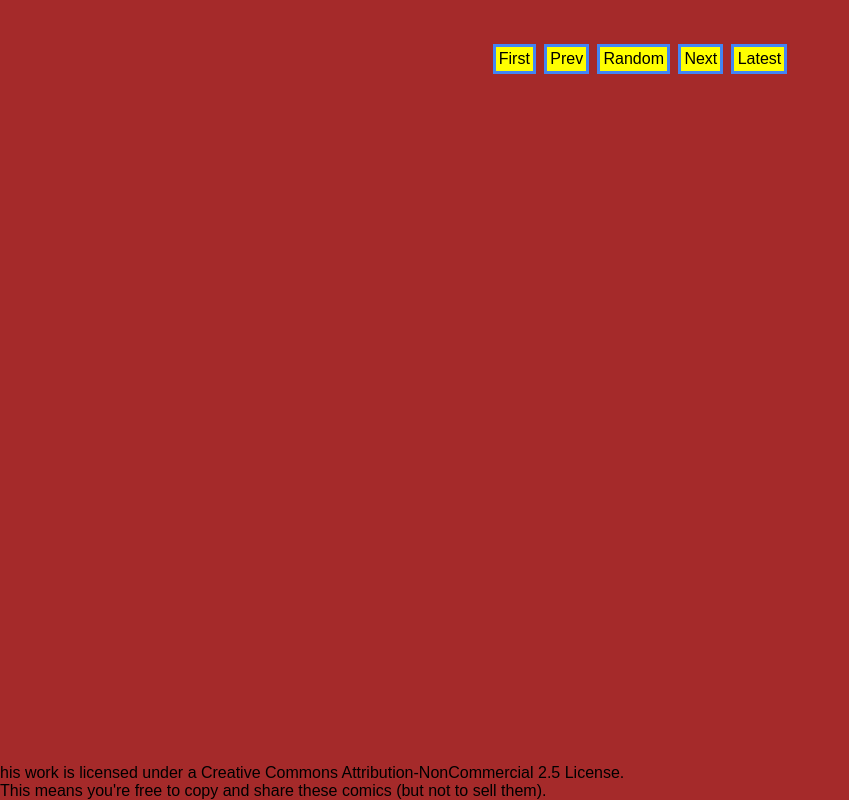
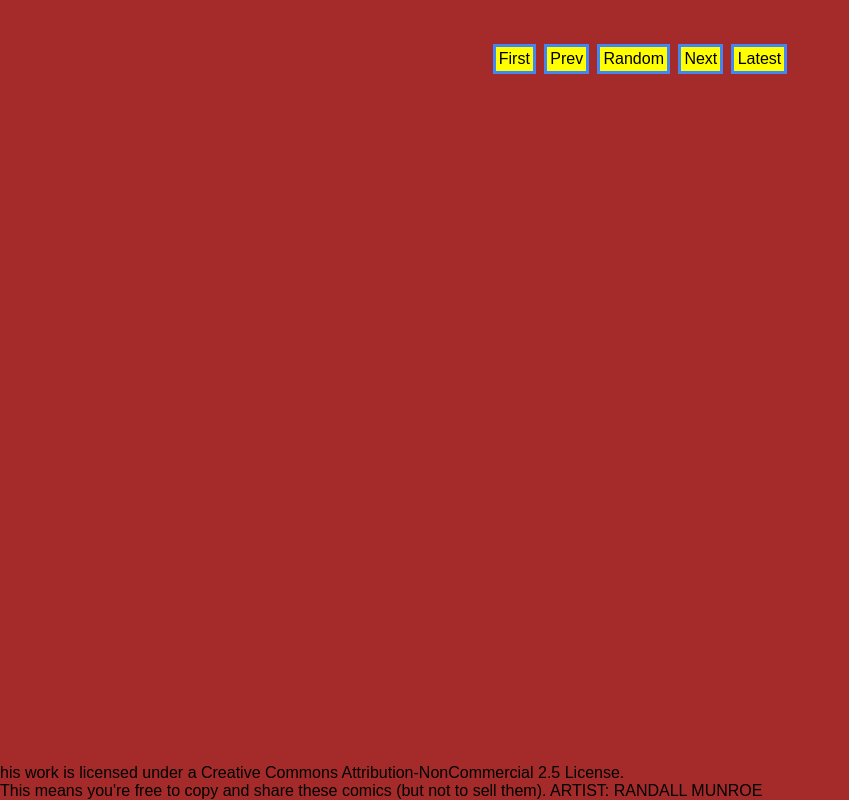
Before and after one commit to 60916/Xkcd, a plain HTML site: page index.html in a window 1280 px wide. Shown: the whole page, without its empty margins (0-849 px from the left). Drawn offline with Linux system fonts and the light colour scheme; no server answers.

Commit message:
fixade lite filer

```diff
--- a/index.html
+++ b/index.html
@@ -28,7 +28,7 @@
 
     <footer>his work is licensed under a Creative Commons Attribution-NonCommercial 2.5 License.<br>
 
-        This means you're free to copy and share these comics (but not to sell them).</footer>
+        This means you're free to copy and share these comics (but not to sell them). ARTIST: RANDALL MUNROE </footer>
 
 </body>
     <script src="js/fetchComic.js"></script>
--- a/js/fetchComic.js
+++ b/js/fetchComic.js
@@ -105,7 +105,7 @@ function appendDate(data) {
 
 // Funktion för att gå till den senaste comicen
 function latestComic() {
-    // Check if the current comic is already the latest
+    // Checkar om comicen är den senaste
     if (currentComicNumber === maxComic) {
         return;
     }
```
